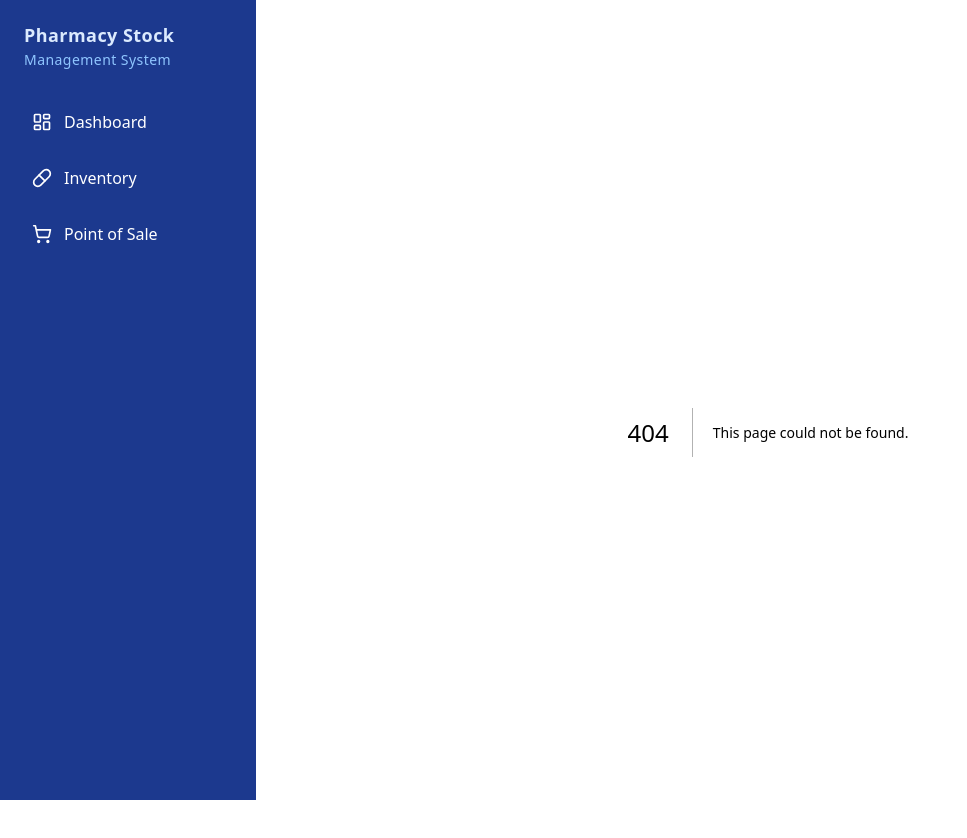
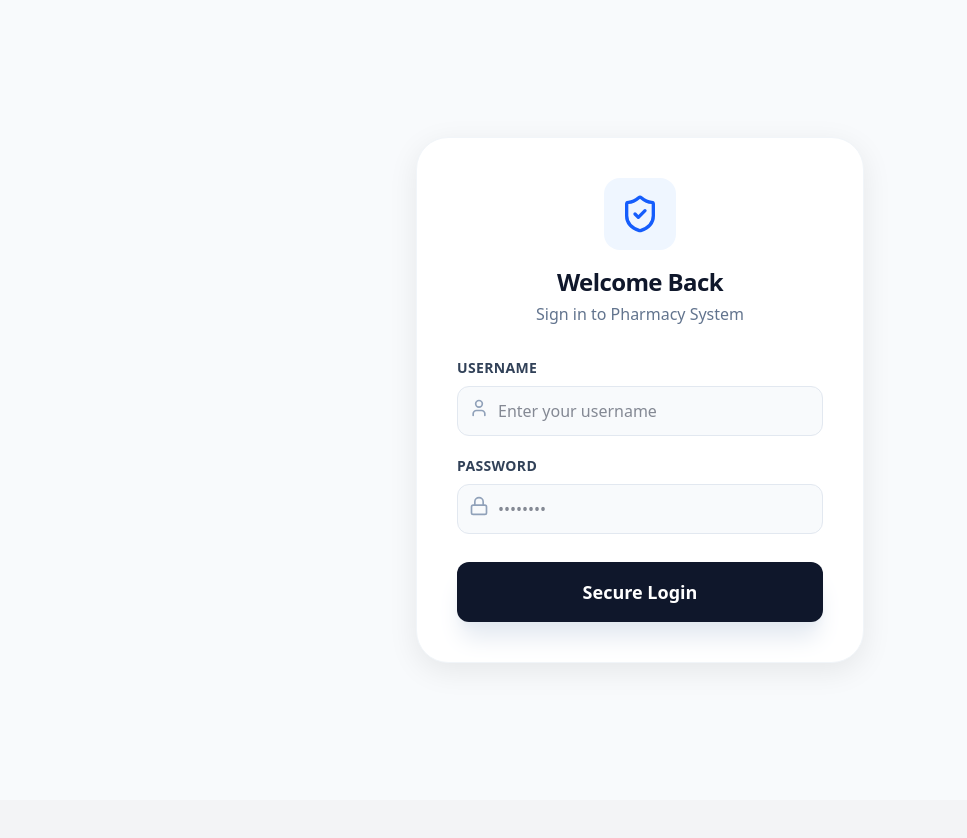
Before and after one commit to iloveginger/Pharmacy-Stock-Management-System, a Next.js app in the folder frontend/: page /login in a window 1280 px wide. Before the commit this address had no page. Shown: the top 838 px of the page, without its empty margins (0-967 px from the left). After the commit the page ends 800 px from the top, so only its background shows below. Built offline with nearby package versions, Linux system fonts and the light colour scheme.

Commit message:
Add: Authentication added

```diff
--- a/frontend/app/layout.tsx
+++ b/frontend/app/layout.tsx
@@ -1,28 +1,27 @@
-import type { Metadata } from "next";
-import "@/app/globals.css"; // Using the absolute path we fixed earlier
-import Link from 'next/link';
-import { LayoutDashboard, Pill, ShoppingCart } from 'lucide-react';
-import Sidebar from "./components/Sidebar";
+"use client";
 
-export const metadata: Metadata = {
-  title: "Pharmacy Pro",
-  description: "Stock Management System",
-};
+import './globals.css';
+import Sidebar from './components/Sidebar';
+import { usePathname } from 'next/navigation';
 
 export default function RootLayout({
   children,
 }: {
   children: React.ReactNode;
 }) {
+  const pathname = usePathname();
+  const isLoginPage = pathname === '/login';
+
   return (
     <html lang="en">
-      <body className="flex bg-gray-100 min-h-screen">
+      <body className="flex bg-slate-50 text-slate-900 h-screen overflow-hidden">
 
-       <Sidebar/>
+        {!isLoginPage && <Sidebar />}
 
-        <main className="flex-1 ml-64 p-8">
+        <main className={`flex-1 overflow-y-auto ${isLoginPage ? 'ml-0 p-0' : 'ml-64 p-8'}`}>
           {children}
         </main>
+
       </body>
     </html>
   );
--- /dev/null
+++ b/frontend/app/login/page.tsx
@@ -0,0 +1,115 @@
+"use client";
+
+import { useState } from "react";
+import { useRouter } from "next/navigation";
+import { ShieldCheck, Lock, User } from "lucide-react";
+
+export default function LoginPage() {
+  const [username, setUsername] = useState("");
+  const [password, setPassword] = useState("");
+  const [error, setError] = useState("");
+  const [isLoading, setIsLoading] = useState(false);
+  const router = useRouter();
+
+  const handleLogin = async (e: React.FormEvent) => {
+    e.preventDefault();
+    setIsLoading(true);
+    setError("");
+
+    // FastAPI's OAuth2 expects Form Data, NOT JSON!
+    const formData = new URLSearchParams();
+    formData.append("username", username);
+    formData.append("password", password);
+
+    try {
+      const res = await fetch("http://localhost:8000/auth/login", {
+        method: "POST",
+        headers: {
+          "Content-Type": "application/x-www-form-urlencoded",
+        },
+        body: formData,
+      });
+
+      if (!res.ok) {
+        throw new Error("Invalid username or password");
+      }
+
+      const data = await res.json();
+
+      // Save the token and user data to localStorage
+      localStorage.setItem("token", data.access_token);
+      localStorage.setItem("role", data.role);
+      localStorage.setItem("username", data.username);
+
+      // Redirect to dashboard
+      router.push("/");
+
+    } catch (err: any) {
+      setError(err.message);
+    } finally {
+      setIsLoading(false);
+    }
+  };
+
+  return (
+    <div className="min-h-screen flex items-center justify-center bg-slate-50 absolute inset-0 z-50">
+      <div className="max-w-md w-full bg-white p-10 rounded-[2rem] shadow-[0_8px_30px_rgb(0,0,0,0.08)] border border-slate-100">
+
+        <div className="flex flex-col items-center mb-8">
+          <div className="bg-blue-50 text-blue-600 p-4 rounded-2xl mb-4">
+            <ShieldCheck size={40} strokeWidth={2} />
+          </div>
+          <h1 className="text-2xl font-extrabold text-slate-900 tracking-tight">Welcome Back</h1>
+          <p className="text-slate-500 font-medium mt-1">Sign in to Pharmacy System</p>
+        </div>
+
+        {error && (
+          <div className="bg-red-50 text-red-600 p-3 rounded-xl text-sm font-semibold mb-6 text-center">
+            {error}
+          </div>
+        )}
+
+        <form onSubmit={handleLogin} className="space-y-5">
+          <div>
+            <label className="block text-sm font-bold text-slate-700 mb-2 uppercase tracking-wide">Username</label>
+            <div className="relative">
+              <User className="absolute left-3 top-3 text-slate-400" size={20} />
+              <input
+                type="text"
+                required
+                className="w-full pl-10 pr-4 py-3 bg-slate-50 border border-slate-200 rounded-xl focus:bg-white focus:ring-2 focus:ring-blue-500 focus:border-blue-500 outline-none transition-all font-medium text-slate-900"
+                placeholder="Enter your username"
+                value={username}
+                onChange={(e) => setUsername(e.target.value)}
+              />
+            </div>
+          </div>
+
+          <div>
+            <label className="block text-sm font-bold text-slate-700 mb-2 uppercase tracking-wide">Password</label>
+            <div className="relative">
+              <Lock className="absolute left-3 top-3 text-slate-400" size={20} />
+              <input
+                type="password"
+                required
+                className="w-full pl-10 pr-4 py-3 bg-slate-50 border border-slate-200 rounded-xl focus:bg-white focus:ring-2 focus:ring-blue-500 focus:border-blue-500 outline-none transition-all font-medium text-slate-900"
+                placeholder="••••••••"
+                value={password}
+                onChange={(e) => setPassword(e.target.value)}
+              />
+            </div>
+          </div>
+
+          <button
+            type="submit"
+            disabled={isLoading}
+            className="w-full mt-2 bg-slate-900 text-white py-4 rounded-xl font-bold text-lg hover:bg-slate-800 transition-all disabled:opacity-50 disabled:cursor-not-allowed shadow-xl shadow-slate-200"
+          >
+            {isLoading ? "Authenticating..." : "Secure Login"}
+          </button>
+        </form>
+
+      </div>
+    </div>
+  );
+}
```
